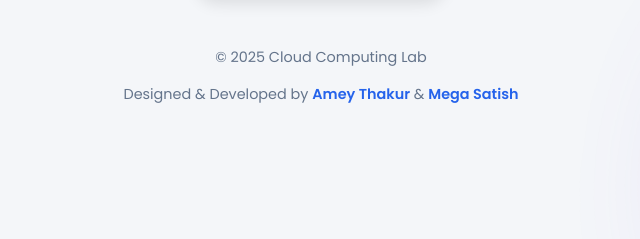
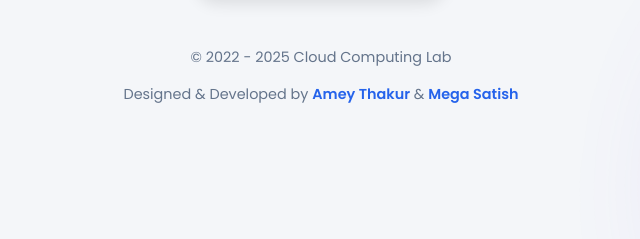
Before and after one commit to Amey-Thakur/CLOUD-COMPUTING-LAB, a plain HTML site: page CCL/404.html in a window 1280 px wide. Shown: the part 556-795 px from the top of the page, 319-959 px from the left. Drawn offline with nearby package versions, Linux system fonts and the light colour scheme.

Commit message:
CCL Portfolio: Updated 404 page footer to show dynamic year range (2022 - Current)

```diff
--- a/CCL/404.html
+++ b/CCL/404.html
@@ -217,7 +217,7 @@
         htmlElement.setAttribute('data-theme', savedTheme);
 
         // Dynamic Year
-        document.getElementById('year').textContent = new Date().getFullYear();
+        document.getElementById('year').textContent = `2022 - ${new Date().getFullYear()}`;
     </script>
 </body>
 
```
